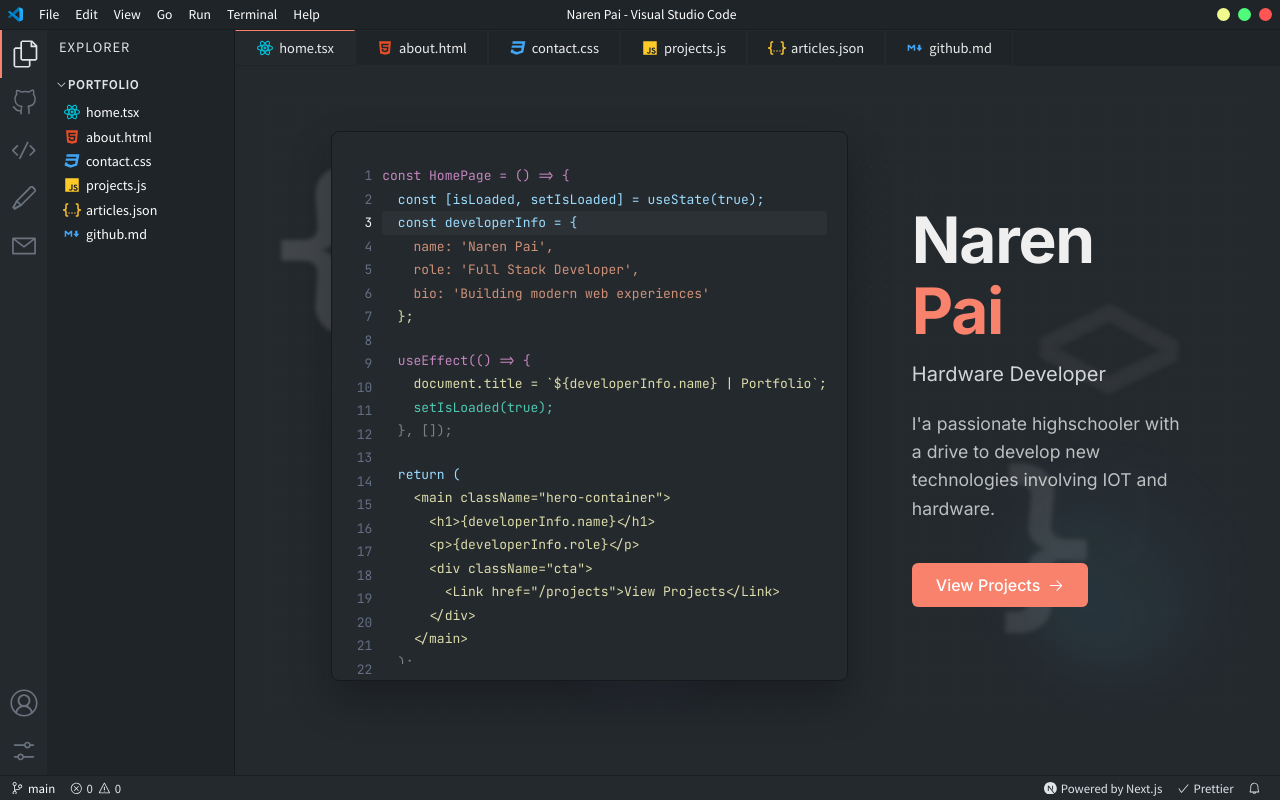
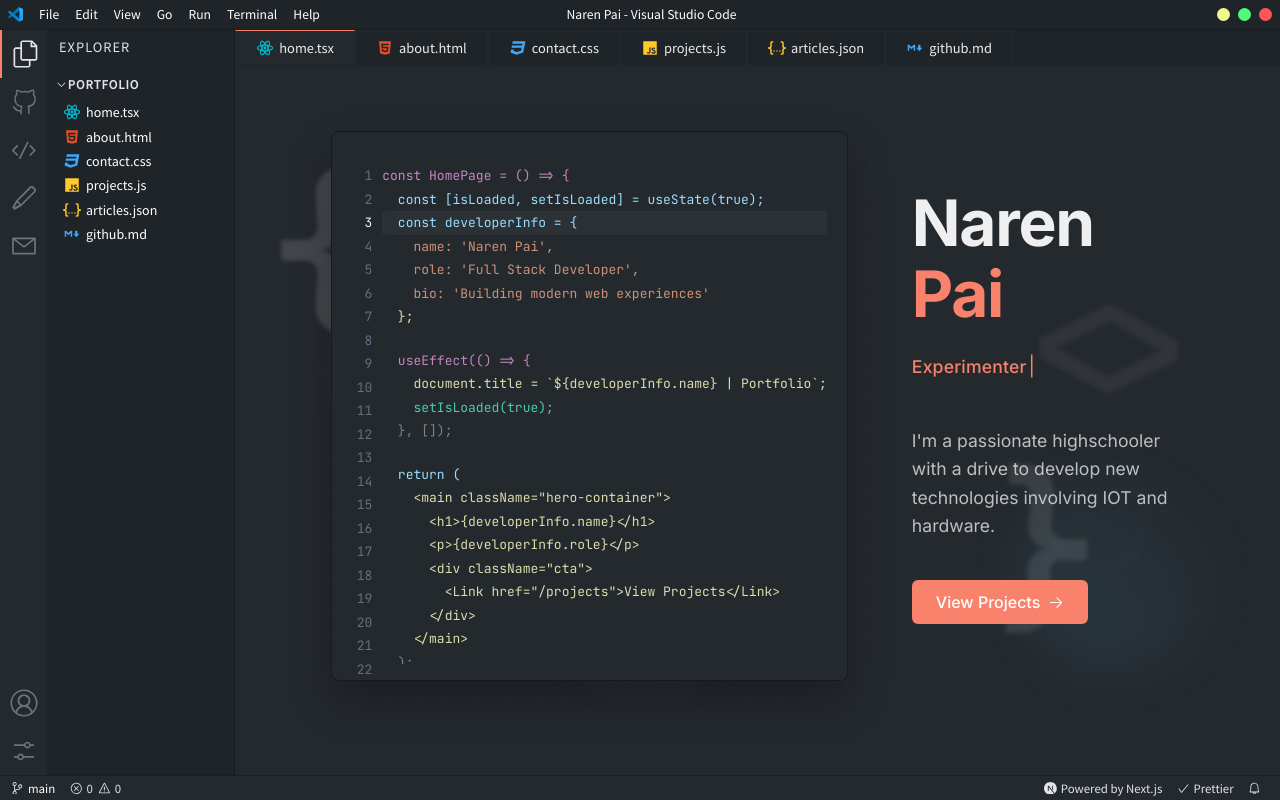
Before and after one commit to narenkpai/narenkpai.github.io, a Next.js app: page / in a window 1280 px wide. Built offline with nearby package versions, Linux system fonts and the light colour scheme.

Commit message:
added additional content + updated articles page

```diff
--- a/pages/index.tsx
+++ b/pages/index.tsx
@@ -4,8 +4,48 @@
 
 import styles from '@/styles/HomePage.module.css';
 
+const roles = [
+  'Hardware Developer',
+  'Experimenter',
+  'Engineer',
+  'Maker',
+  'Problem Solver',
+  'Tinkerer',
+];
+
 export default function HomePage() {
   const [activeLineIndex, setActiveLineIndex] = useState(0);
+  const [roleIndex, setRoleIndex] = useState(0);
+  const [typedRole, setTypedRole] = useState('');
+  const [isDeleting, setIsDeleting] = useState(false);
+
+  // Typewriter effect for roles
+  useEffect(() => {
+    const currentRole = roles[roleIndex];
+    let typeSpeed = 80;
+
+    if (isDeleting) {
+      typeSpeed = 40;
+    }
+
+    const handleTyping = () => {
+      if (!isDeleting && typedRole.length < currentRole.length) {
+        setTypedRole(currentRole.slice(0, typedRole.length + 1));
+      } else if (isDeleting && typedRole.length > 0) {
+        setTypedRole(currentRole.slice(0, typedRole.length - 1));
+      } else if (!isDeleting && typedRole.length === currentRole.length) {
+        setTimeout(() => setIsDeleting(true), 1200);
+        return;
+      } else if (isDeleting && typedRole.length === 0) {
+        setIsDeleting(false);
+        setRoleIndex((prev) => (prev + 1) % roles.length);
+        return;
+      }
+    };
+
+    const timer = setTimeout(handleTyping, typeSpeed);
+    return () => clearTimeout(timer);
+  }, [typedRole, isDeleting, roleIndex]);
 
   const codeLines = [
     { code: 'const HomePage = () => {', type: 'function' },
@@ -94,10 +134,13 @@
             Naren <span className={styles.accentText}>Pai</span>
           </h1>
 
-          <div className={styles.developerRole}>Hardware Developer</div>
+          <div className={styles.developerRole}>
+            {typedRole}
+            <span className={styles.cursor}>|</span>
+          </div>
 
           <p className={styles.bio}>
-            I&apos;a passionate highschooler with a drive to develop new technologies involving
+            I&apos;m a passionate highschooler with a drive to develop new technologies involving
             IOT and hardware.
           </p>
 
--- a/styles/HomePage.module.css
+++ b/styles/HomePage.module.css
@@ -226,9 +226,29 @@
 }
 
 .developerRole {
-  font-size: 1.25rem;
-  color: rgba(255, 255, 255, 0.8);
-  margin-top: -0.5rem;
+  font-size: 1.1rem;
+  font-weight: 500;
+  color: var(--accent-color);
+  margin-bottom: 1.5rem;
+  min-height: 1.5em;
+  letter-spacing: 0.01em;
+  display: flex;
+  align-items: center;
+}
+
+.cursor {
+  display: inline-block;
+  width: 1ch;
+  color: var(--accent-color);
+  animation: blink 1s steps(1) infinite;
+  font-weight: 400;
+  font-size: 1.1em;
+  margin-left: 2px;
+}
+
+@keyframes blink {
+  0%, 100% { opacity: 1; }
+  50% { opacity: 0; }
 }
 
 .bio {
```
Also changed, not shown: components/ArticleCard.tsx (+26 -28 lines), pages/articles.tsx (+37 -6 lines).
